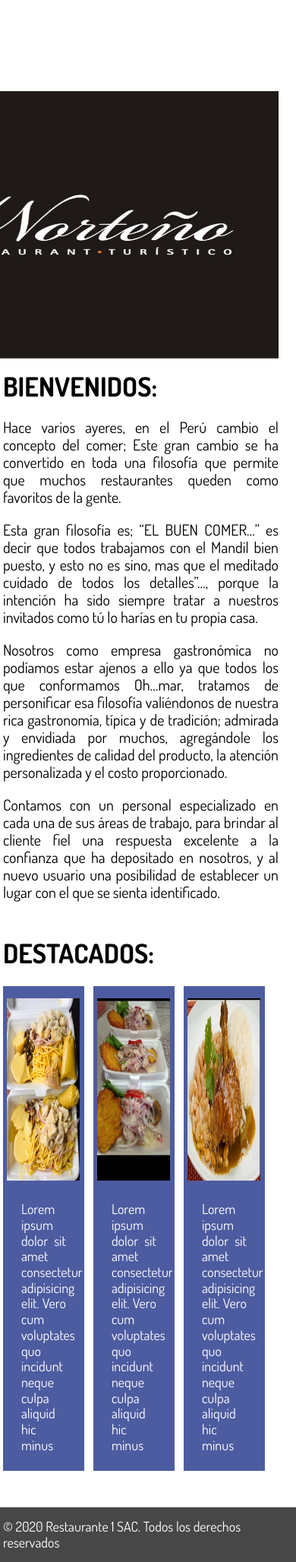
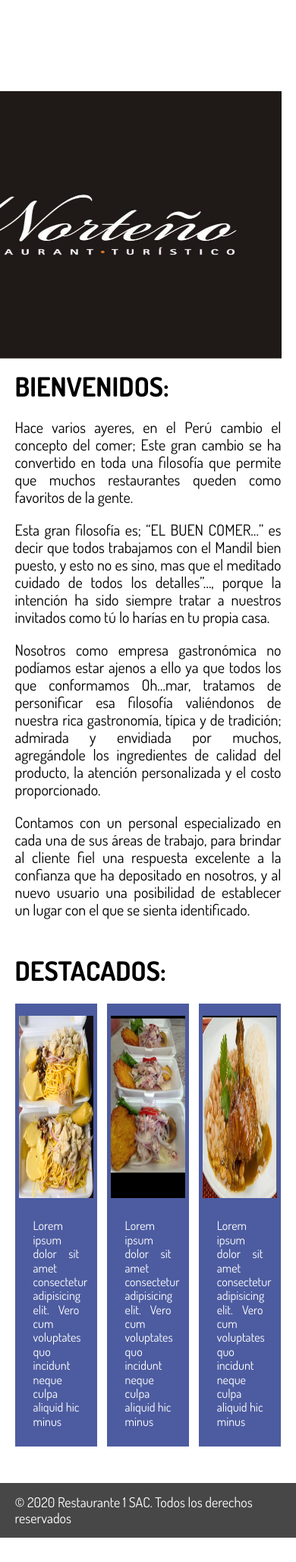
Before and after one commit to freddyjosias/webbuengustoperuano, a PHP site: page /bienvenida.php?view=1 in a window 390 px wide. Shown: the part 167-2223 px from the top of the page at 76% size. After the commit the page ends 2191 px from the top, so only its background shows below. Run offline with PHP 8.4, Linux system fonts and the light colour scheme; a user stored in the database is signed in; data comes from the database, SQL or seed files in the repository.

Commit message:
bienvenidaRespon

```diff
--- a/css/responbienvenida.css
+++ b/css/responbienvenida.css
@@ -4,17 +4,18 @@
     }
 
     .bienvenida-page{
-        width: 95%;
+        width: 100%;
     }
 
     .destacados-bienvenida {
-        width: 95%;
+        width: 100%;
     }
 
 }
 
-@media (max-width: 950px){
-    .contenedor-general {
-        width: 98%;
+@media (max-width: 500px){
+    .destacados-bienvenida h3{
+        font-size: 1rem;
     }
+
 }
```
Also changed, not shown: css/bienvenidaresponsive.css (added).
